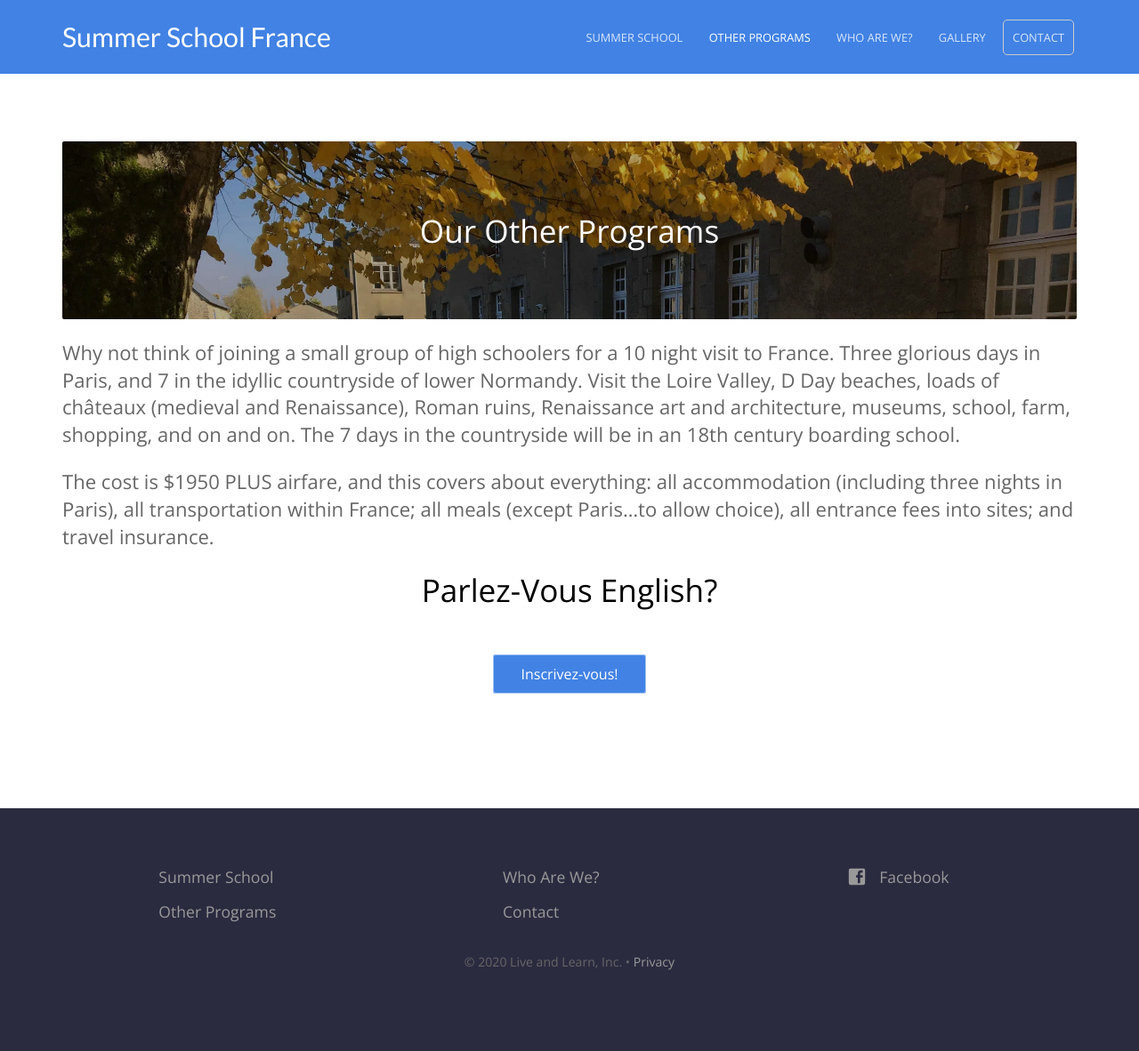
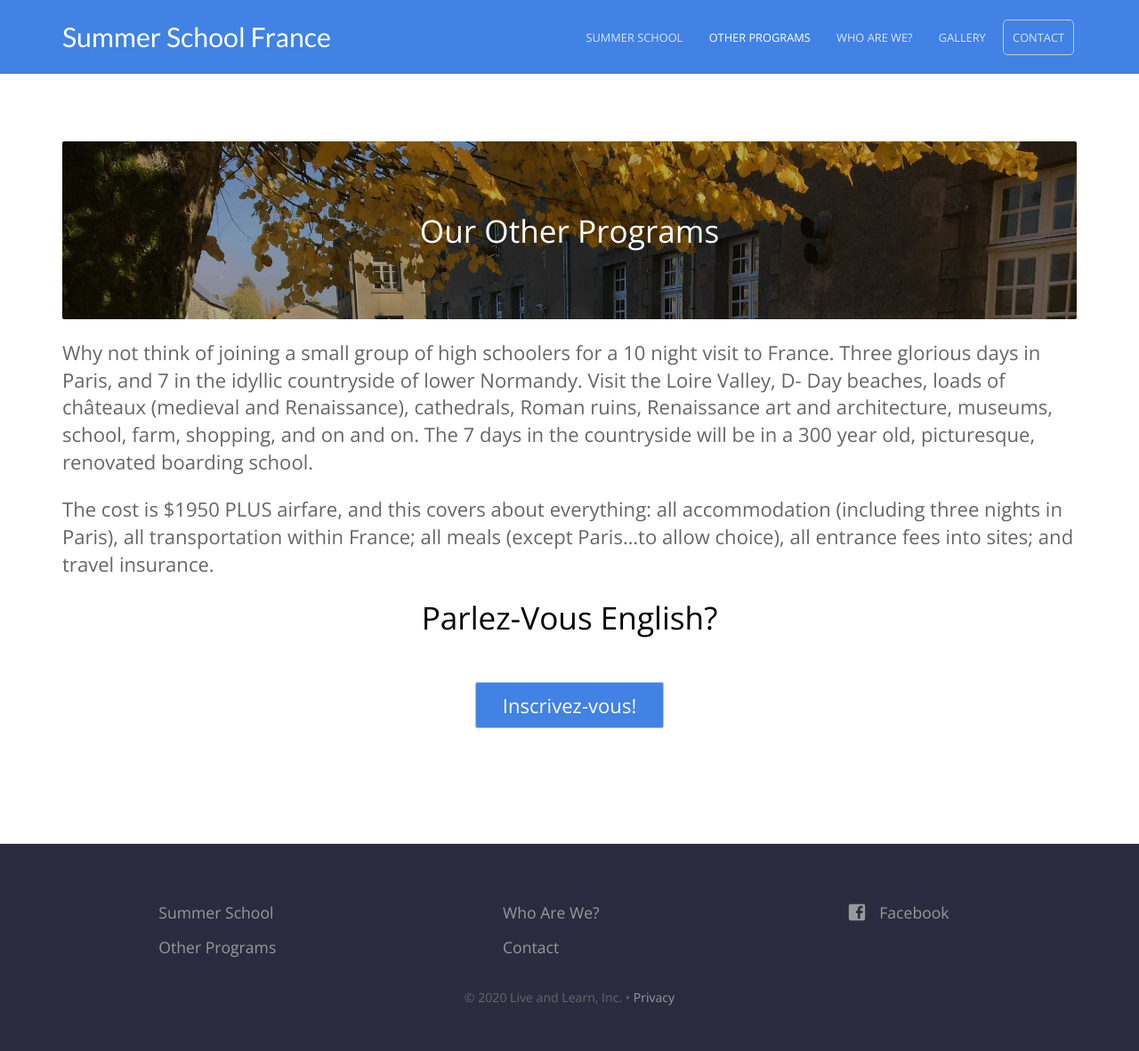
Before and after one commit to baritchie/project1, a Jekyll site: the page built from otherprograms.html, in a window 1280 px wide. Shown: the whole page at 89% size. Built offline with Jekyll 4.4.1, drawn with Linux system fonts in a browser that asks for light colours; before the commit the page ends 1142 px from its top, so only the background shows below that.

Commit message:
Updated 'otherprograms.html' via CloudCannon

```diff
--- a/otherprograms.html
+++ b/otherprograms.html
@@ -14,12 +14,16 @@ faq:
 ---
 
 <div class="otherprograms editable">
-    <p>Why not think of joining a small group of high schoolers for a 10 night  visit to France. Three glorious days in Paris, and 7 in the idyllic countryside of lower Normandy. Visit the Loire Valley, D Day beaches, loads of châteaux (medieval and Renaissance), Roman ruins, Renaissance art and architecture, museums, school, farm, shopping, and on and on. The 7 days in the countryside will be in an 18th century boarding school.</p>
-    <p>The cost is $1950 PLUS airfare, and this covers about everything: all accommodation (including three nights in Paris), all transportation within France; all meals (except Paris…to allow choice), all entrance fees into sites; and travel insurance.</p>
+                	<p>Why not think of joining a small group of high schoolers for a 10 night visit to France. Three glorious days in Paris, and 7 in the idyllic countryside of lower Normandy. Visit the Loire Valley, D- Day beaches, loads of ch&acirc;teaux (medieval and Renaissance), cathedrals, Roman ruins, Renaissance art and architecture, museums, school, farm, shopping, and on and on. The 7 days in the countryside will be in a 300 year old, picturesque, renovated boarding school.</p>
+                	<p>The cost is $1950 PLUS airfare, and this covers about everything: all accommodation (including three nights in Paris), all transportation within France; all meals (except Paris&hellip;to allow choice), all entrance fees into sites; and travel insurance.</p>
+                </div>
+
+<h2 class="editable">
+	Parlez-Vous English?
+</h2>
+<div class="cta button center-text editable">
+	<p><a href="/parlezvousenglish/">Inscrivez-vous!</a></p>
 </div>
-
-<h2 class="editable">Parlez-Vous English?</h2>
-<div class="cta button center-text editable"><a href="/parlezvousenglish/">Inscrivez-vous!</a></div>
 
 <!--
 {% if page.faq %}
```
